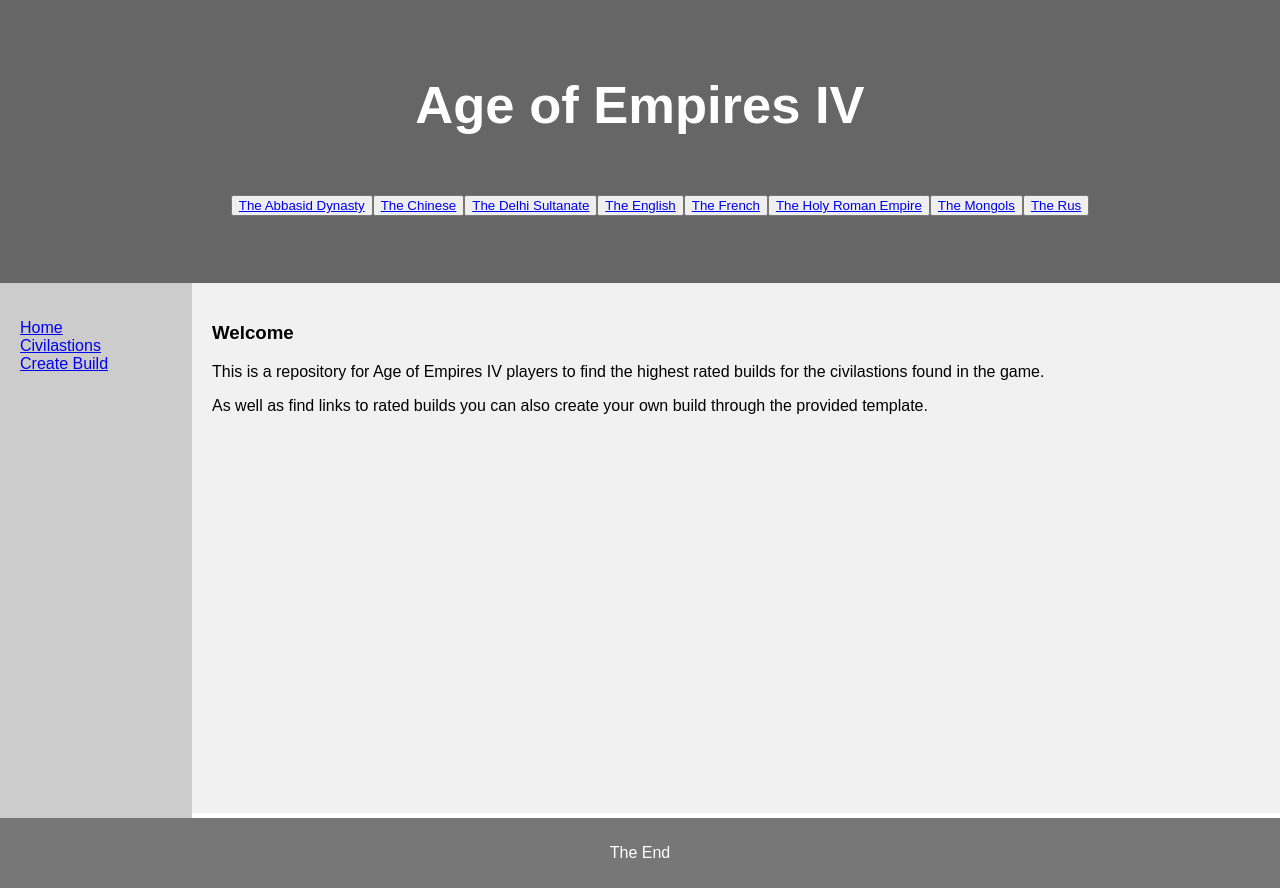
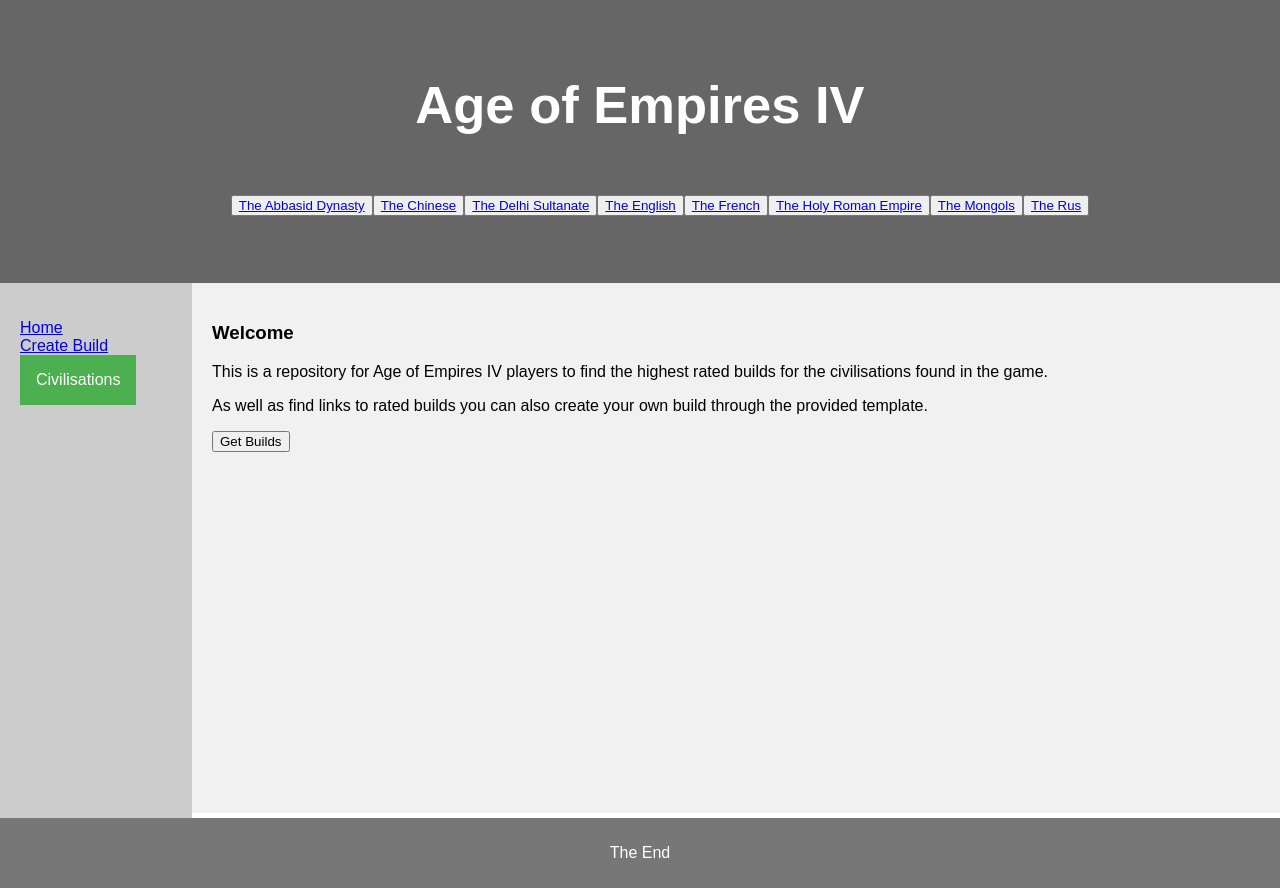
Before and after one commit to PaulJD88/AoE_Builds_fe, a Vue app: page / in a window 1280 px wide. Built offline with nearby package versions, Linux system fonts and the light colour scheme.

Commit message:
New Components

```diff
--- a/src/App.vue
+++ b/src/App.vue
@@ -20,19 +20,22 @@
       <nav>
         <ul>
           <li><a href="#">Home</a></li>
-        <li><a href="#">Civilastions</a></li>
           <li><a href="#">Create Build</a></li>
+          <dropdwn><a href="#">Civilastions</a></dropdwn>
         </ul>
       </nav>
 
       <article>
           <h1>Welcome</h1>
           <p>
-          This is a repository for Age of Empires IV players to find the highest rated builds for the civilastions found in the game.
+            This is a repository for Age of Empires IV players to find the highest rated builds for the civilisations found in the game.
           </p>
           <p>
             As well as find links to rated builds you can also create your own build through the provided template.
           </p>
+        <div class="about">
+          <button @click="getBuilds">Get Builds</button>
+        </div>
       </article>
     </section>
 
@@ -41,6 +44,24 @@
     </footer>
   </div>
 </template>
+
+<script>
+import dropdwn from '../src/components/Dropdown.vue'
+
+export default {
+  components: {
+    dropdwn
+  },
+  methods: {
+    getBuilds () {
+      console.log('Getting Builds!')
+      fetch('http://localhost:3000/builds')
+        .then((response) => response.json())
+        .then((data) => console.log(data))
+    }
+  }
+}
+</script>
 
 <style lang="scss">
 * {
--- /dev/null
+++ b/src/components/Dropdown.vue
@@ -0,0 +1,73 @@
+<template>
+  <div class="dropdown">
+    <button class="dropbtn">Civilisations</button>
+    <div class="dropdown-content">
+      <a href="#">The Abbasid Dynasty</a>
+      <a href="#">The Chinese</a>
+      <a href="#">The Delhi Sultanate</a>
+      <a href="#">The English</a>
+      <a href="#">The French</a>
+      <a href="#">The Holy Roman Empire</a>
+      <a href="#">The Mongols</a>
+      <a href="#">The Rus</a>
+    </div>
+  </div>
+</template>
+
+<script>
+export default {
+  name: 'DropDown',
+  props: {
+    dropdwn: Object
+  },
+  data () {
+    return {}
+  },
+  methods: {}
+}
+</script>
+
+<style>
+.dropbtn {
+  background-color: #4caf50;
+  color: white;
+  padding: 16px;
+  font-size: 16px;
+  border: none;
+  cursor: pointer;
+}
+
+.dropdown {
+  position: relative;
+  display: inline-block;
+}
+
+.dropdown-content {
+  display: none;
+  position: absolute;
+  background-color: #f9f9f9;
+  min-width: 160px;
+  box-shadow: 0px 8px 16px 0px rgba(0, 0, 0, 0.2);
+  z-index: 1;
+}
+
+.dropdown-content a {
+  color: black;
+  padding: 12px 16px;
+  text-decoration: none;
+  display: block;
+}
+
+.dropdown-content a:hover {
+  background-color: #f1f1f1;
+}
+
+.dropdown:hover .dropdown-content {
+  display: block;
+}
+
+.dropdown:hover .dropbtn {
+  background-color: #3e8e41;
+}
+
+</style>
```
Also changed, not shown: src/components/CivButton.vue (+13 -0 lines), src/components/Creator.vue (+13 -0 lines), src/views/CreateBuild.vue (+13 -0 lines). Lines whose indentation alone changed are shown as unchanged.
